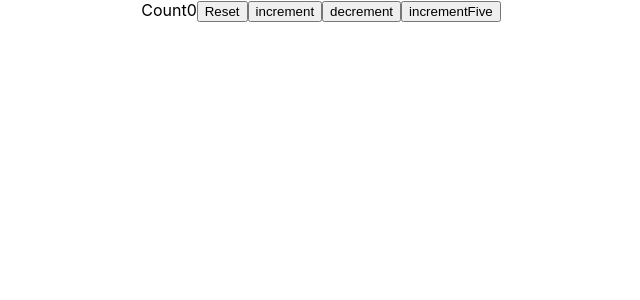
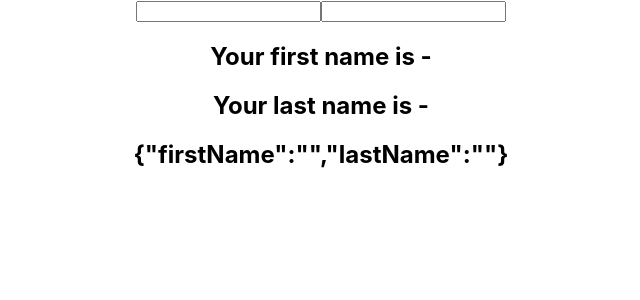
Before and after one commit to PlanZGit/ReactHook, a React (Create React App) app in the folder my-app/: page / in a window 1280 px wide. Shown: the top 300 px of the page, without its empty margins (319-959 px from the left). Built offline with nearby package versions, Linux system fonts and the light colour scheme.

Commit message:
Added HookCounterThree

```diff
--- a/my-app/src/App.js
+++ b/my-app/src/App.js
@@ -1,6 +1,7 @@
 import React from "react";
 import "./App.css";
-import HookCounterTwo from "./components/HookCounterTwo";
+import HookCounterThree from "./components/HookCounterThree";
+// import HookCounterTwo from "./components/HookCounterTwo";
 // import ClassCounter from "./components/ClassCounter";
 // import HookCounter from "./components/HookCounter";
 
@@ -9,7 +10,8 @@
     <div className="App">
       {/* <ClassCounter></ClassCounter> */}
       {/* <HookCounter></HookCounter> */}
-      <HookCounterTwo></HookCounterTwo>
+      {/* <HookCounterTwo></HookCounterTwo> */}
+      <HookCounterThree></HookCounterThree>
     </div>
   );
 }
--- /dev/null
+++ b/my-app/src/components/HookCounterThree.js
@@ -0,0 +1,26 @@
+import React, { useState } from "react";
+
+function HookCounterThree() {
+  const [name, setName] = useState({ firstName: "", lastName: "" });
+
+  return (
+    <form>
+      <input
+        type="text"
+        value={name.firstName}
+        onChange={(e) => setName({ ...name, firstName: e.target.value })}
+      ></input>
+      <input
+        type="text"
+        value={name.lastName}
+        onChange={(e) => setName({ ...name, lastName: e.target.value })}
+      ></input>
+
+      <h2>Your first name is - {name.firstName}</h2>
+      <h2>Your last name is - {name.lastName}</h2>
+      <h2>{JSON.stringify(name)}</h2>
+    </form>
+  );
+}
+
+export default HookCounterThree;
```
Also changed, not shown: 2 other files (tests, documents, lock files or other folders).
